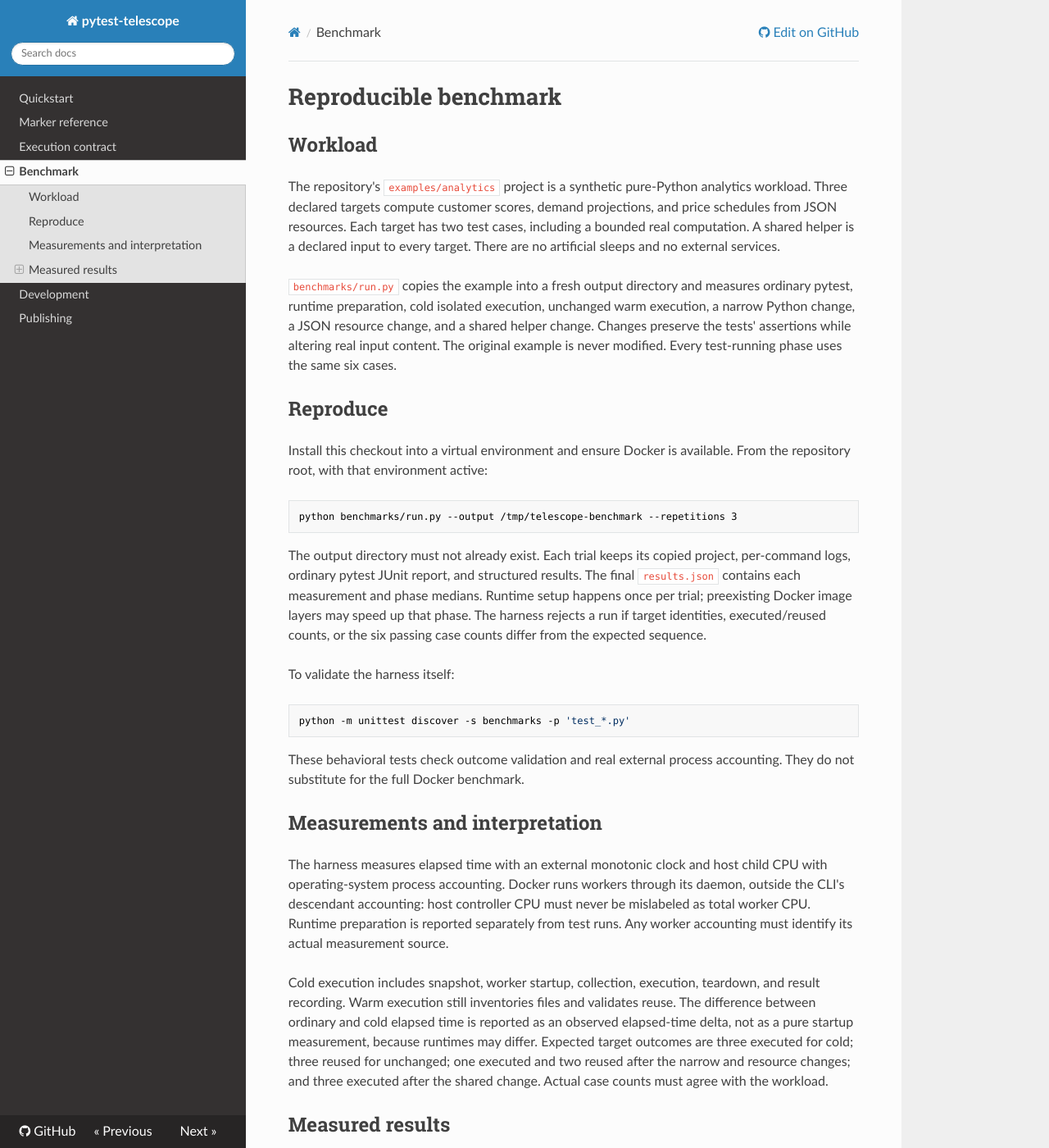
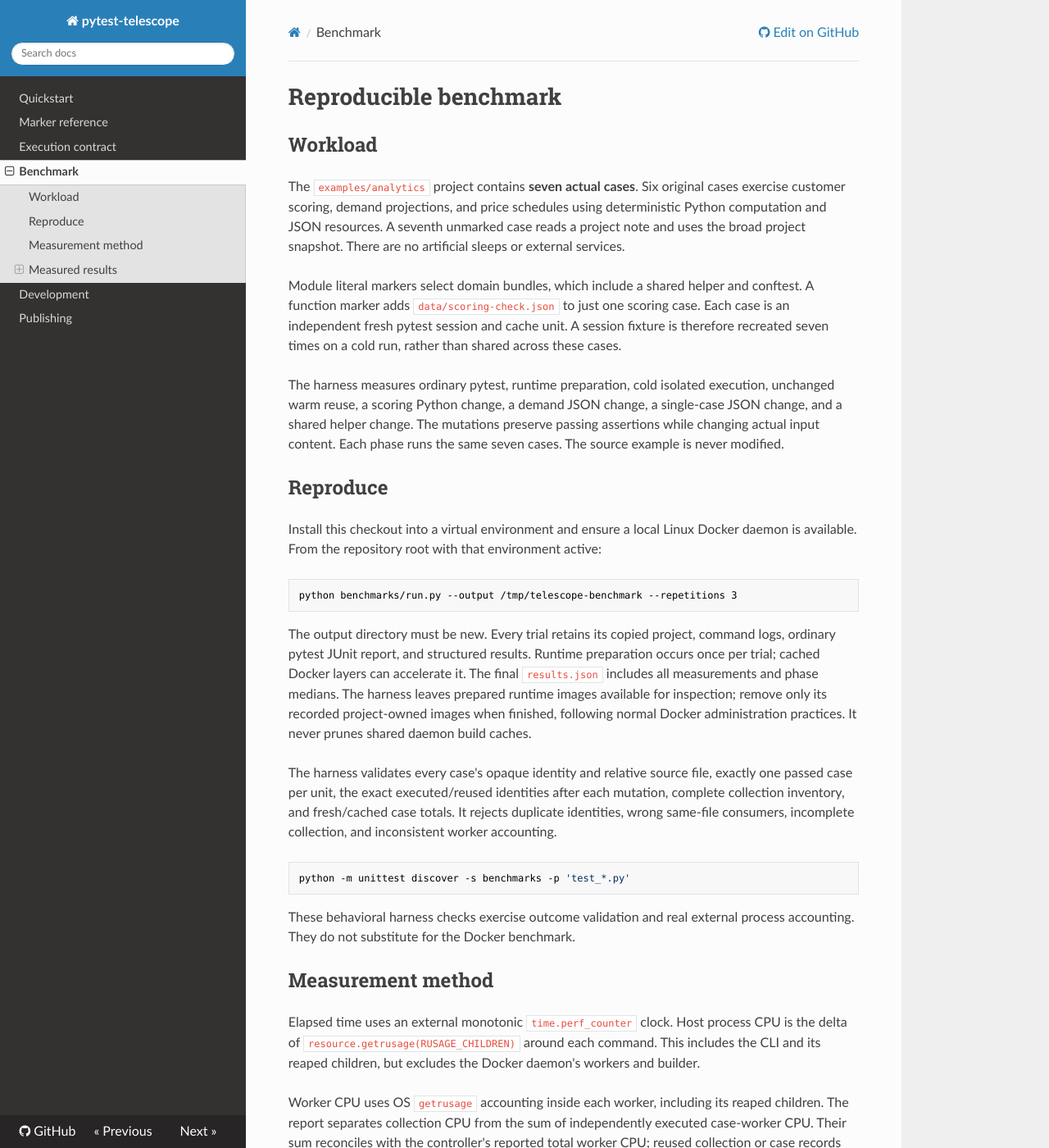
Before and after one commit to xu-hao/pytest-telescope, an MkDocs documentation site: the page built from docs/benchmark.md, in a window 1280 px wide and 1400 px high. Shown: the whole window at 82% size. Built offline with MkDocs 1.6.1, drawn with Linux system fonts in a browser that asks for light colours; nearby versions of some CDN libraries; some of the changed text lies outside the part shown.

Commit message:
Measure independent cases and broad inputs in the analytics benchmark
Refs #8 — qualify execution and reuse with reproducible workload measurements. Refs #12 — provide per-case marker behavior, broad defaults, and independent cache results.

````diff
--- a/docs/benchmark.md
+++ b/docs/benchmark.md
@@ -2,119 +2,130 @@
 
 ## Workload
 
-The repository's `examples/analytics` project is a synthetic pure-Python analytics
-workload. Three declared targets compute customer scores, demand projections, and price
-schedules from JSON resources. Each target has two test cases, including a bounded real
-computation. A shared helper is a declared input to every target. There are no
-artificial sleeps and no external services.
+The `examples/analytics` project contains **seven actual cases**. Six original cases
+exercise customer scoring, demand projections, and price schedules using deterministic
+Python computation and JSON resources. A seventh unmarked case reads a project note and
+uses the broad project snapshot. There are no artificial sleeps or external services.
 
-`benchmarks/run.py` copies the example into a fresh output directory and measures
-ordinary pytest, runtime preparation, cold isolated execution, unchanged warm execution,
-a narrow Python change, a JSON resource change, and a shared helper change. Changes
-preserve the tests' assertions while altering real input content. The original example
-is never modified. Every test-running phase uses the same six cases.
+Module literal markers select domain bundles, which include a shared helper and
+conftest. A function marker adds `data/scoring-check.json` to just one scoring case.
+Each case is an independent fresh pytest session and cache unit. A session fixture is
+therefore recreated seven times on a cold run, rather than shared across these cases.
+
+The harness measures ordinary pytest, runtime preparation, cold isolated execution,
+unchanged warm reuse, a scoring Python change, a demand JSON change, a single-case JSON
+change, and a shared helper change. The mutations preserve passing assertions while
+changing actual input content. Each phase runs the same seven cases. The source example
+is never modified.
 
 ## Reproduce
 
-Install this checkout into a virtual environment and ensure Docker is available. From
-the repository root, with that environment active:
+Install this checkout into a virtual environment and ensure a local Linux Docker daemon
+is available. From the repository root with that environment active:
 
 ```sh
 python benchmarks/run.py --output /tmp/telescope-benchmark --repetitions 3
 ```
 
-The output directory must not already exist. Each trial keeps its copied project,
-per-command logs, ordinary pytest JUnit report, and structured results. The final
-`results.json` contains each measurement and phase medians. Runtime setup happens once
-per trial; preexisting Docker image layers may speed up that phase. The harness rejects
-a run if target identities, executed/reused counts, or the six passing case counts
-differ from the expected sequence.
+The output directory must be new. Every trial retains its copied project, command logs,
+ordinary pytest JUnit report, and structured results. Runtime preparation occurs once
+per trial; cached Docker layers can accelerate it. The final `results.json` includes
+all measurements and phase medians. The harness leaves prepared runtime images available
+for inspection; remove only its recorded project-owned images when finished, following
+normal Docker administration practices. It never prunes shared daemon build caches.
 
-To validate the harness itself:
+The harness validates every case's opaque identity and relative source file, exactly one
+passed case per unit, the exact executed/reused identities after each mutation, complete
+collection inventory, and fresh/cached case totals. It rejects duplicate identities,
+wrong same-file consumers, incomplete collection, and inconsistent worker accounting.
 
 ```sh
 python -m unittest discover -s benchmarks -p 'test_*.py'
 ```
 
-These behavioral tests check outcome validation and real external process accounting.
-They do not substitute for the full Docker benchmark.
+These behavioral harness checks exercise outcome validation and real external process
+accounting. They do not substitute for the Docker benchmark.
 
-## Measurements and interpretation
+## Measurement method
 
-The harness measures elapsed time with an external monotonic clock and host child CPU
-with operating-system process accounting. Docker runs workers through its daemon,
-outside the CLI's descendant accounting: host controller CPU must never be mislabeled as
-total worker CPU. Runtime preparation is reported separately from test runs. Any worker
-accounting must identify its actual measurement source.
+Elapsed time uses an external monotonic `time.perf_counter` clock. Host process CPU is
+the delta of `resource.getrusage(RUSAGE_CHILDREN)` around each command. This includes the
+CLI and its reaped children, but excludes the Docker daemon's workers and builder.
 
-Cold execution includes snapshot, worker startup, collection, execution, teardown, and
-result recording. Warm execution still inventories files and validates reuse. The
-difference between ordinary and cold elapsed time is reported as an observed
-elapsed-time delta, not as a pure startup measurement, because runtimes may differ.
-Expected target outcomes are three executed for cold; three reused for unchanged; one
-executed and two reused after the narrow and resource changes; and three executed after
-the shared change. Actual case counts must agree with the workload.
+Worker CPU uses OS `getrusage` accounting inside each worker, including its reaped
+children. The report separates collection CPU from the sum of independently executed
+case-worker CPU. Their sum reconciles with the controller's reported total worker CPU;
+reused collection or case records contribute zero current worker time/CPU. None of
+these columns claims total Docker daemon resource consumption.
+
+Cold runs include frozen input construction, separate inventory collection, seven fresh
+case sessions, teardown, and recording. Warm runs still enumerate/freeze project inputs
+and check keys, but a fully warm inventory-and-result hit starts no containers. Changed
+input content refreshes collection while unrelated case results can remain reusable.
+
+The report also retains controller setup time through inventory resolution, excluding
+the collection worker-session duration, and external elapsed minus all collection/case
+worker-session durations. The latter includes CLI/bootstrap,
+container lifecycle, cache handling and cleanup. It is not a pure startup measurement;
+these timing categories overlap and must not be added together.
 
 ## Measured results
 
-Measured on 2026-10-19, with 3 complete trials. Every scenario passed its expected
-target identity and case-count checks. Times below are medians in seconds; no artificial
-delays are used.
+Measured on 2026-10-19 with **three complete trials** using an installed
+pytest-telescope 0.1.0a2 wheel. Every trial passed all identity, case-count, invalidation,
+and collection-accounting checks. Times below are medians in seconds. Each column is
+computed independently, so component medians need not sum exactly to the total median.
 
-| Scenario | External elapsed | Host process CPU | Worker CPU | Preflight + snapshot | Non-session elapsed |
+| Scenario | External elapsed | Host process CPU | Total worker CPU | Collection CPU | Case-worker CPU |
 | --- | ---: | ---: | ---: | ---: | ---: |
-| Ordinary pytest | 0.916 | 0.899 | — | — | — |
-| Runtime preparation | 0.414 | 0.248 | — | — | — |
-| Cold isolated | 2.517 | 0.467 | 1.507 | 0.107 | 1.371 |
-| Warm unchanged | 0.164 | 0.179 | 0.000 | 0.105 | 0.164 |
-| Narrow Python change | 0.965 | 0.270 | 0.516 | 0.105 | 0.573 |
-| JSON resource change | 0.915 | 0.275 | 0.486 | 0.105 | 0.553 |
-| Shared helper change | 2.517 | 0.468 | 1.508 | 0.107 | 1.364 |
+| Ordinary pytest | 0.916 | 0.913 | — | — | — |
+| Runtime preparation | 0.414 | 0.262 | — | — | — |
+| Cold isolated | 4.872 | 0.989 | 2.498 | 0.205 | 2.286 |
+| Warm unchanged | 0.164 | 0.191 | 0.000 | 0.000 | 0.000 |
+| Scoring Python change | 2.368 | 0.583 | 1.090 | 0.205 | 0.891 |
+| Demand JSON change | 2.318 | 0.582 | 1.083 | 0.200 | 0.883 |
+| Single-case JSON change | 1.867 | 0.485 | 0.905 | 0.204 | 0.702 |
+| Shared helper change | 4.821 | 0.990 | 2.480 | 0.206 | 2.280 |
 
-| Scenario | Executed / reused targets | Fresh / cached passing cases |
-| --- | ---: | ---: |
-| Ordinary pytest | Not applicable | 6 / 0 |
-| Cold isolated | 3 / 0 | 6 / 0 |
-| Warm unchanged | 0 / 3 | 0 / 6 |
-| Narrow Python change | 1 / 2 | 2 / 4 |
-| JSON resource change | 1 / 2 | 2 / 4 |
-| Shared helper change | 3 / 0 | 6 / 0 |
+| Scenario | Collection | Fresh / cached passing cases |
+| --- | --- | ---: |
+| Cold isolated | executed | 7 / 0 |
+| Warm unchanged | reused | 0 / 7 |
+| Scoring Python change | executed | 3 / 4 |
+| Demand JSON change | executed | 3 / 4 |
+| Single-case JSON change | executed | 2 / 5 |
+| Shared helper change | executed | 7 / 0 |
 
-All trials had zero failed, skipped, or infrastructure-error cases. The counts above
-were identical across trials. Runtime preparation is separate from the cold run and
-benefited from already cached Docker base/dependency layers; it does not estimate a
-first image download on a new host.
+All runs have seven collected/passed cases and no failed, skipped, unselected, or
+infrastructure-error cases. The counts are identical across all three trials. Ordinary
+pytest executes all seven in one host session and has no telescope result-reuse counts.
 
-`Preflight + snapshot` is the controller-reported time spent validating the
-manifest/runtime and constructing snapshots. `Non-session elapsed` is measured external
-elapsed time minus summed worker-session durations; it also includes CLI/bootstrap,
-container lifecycle, cache handling, and cleanup. These two columns overlap and must not
-be added together. Host process CPU excludes the Docker daemon and builder; worker CPU
-is reported separately using worker OS accounting. Neither column claims to measure
-total daemon resource consumption.
+The scoring Python and demand JSON changes each rerun their two domain cases **plus the
+broad case**, leaving four cached successes. The single-case resource change reruns its
+one scoring consumer **plus the broad case**, leaving five cached successes. It does not
+rerun only one physical case. The shared helper change reruns all seven.
 
-The measured cold elapsed delta relative to ordinary pytest was 1.602 seconds. That is
-an observed difference between two execution paths, not a pure startup measurement. Warm
-reuse was faster on this workload; cold execution and the shared-helper rerun cost more.
-Narrow changes approached the ordinary baseline. The small six-case workload exposes
-fixed costs, and these measurements do not predict the benefit for a different suite.
+Runtime preparation is separate from cold execution and benefited from preexisting
+Docker layers. It does not estimate a first image download on a new host. The observed
+cold-minus-ordinary elapsed delta is 3.956 seconds, measuring complete different
+execution paths rather than pure startup overhead. Small cases expose container and
+collection costs; these measurements do not predict gains for a different suite.
 
-### Measurement environment
+### Environment and evidence
 
 - Host: Linux 6.8.0-147-generic, x86_64, 24 logical CPUs.
-- Host interpreter: Python 3.12.3, pytest 8.3.5, pytest-telescope 0.1.0a1.
-- Worker limits: one CPU and 512 MiB memory per target; pinned Python 3.12 base
-  and runtime contents are specified in the [execution contract](execution-contract.md).
-- Ordinary pytest disables third-party plugin auto-loading, matching the
-  controlled worker plugin policy. This baseline uses host pytest 8.3.5; workers
-  use pytest 9.1.1. Host and worker Python builds can also differ. The comparison
-  measures these complete paths, not a controlled same-interpreter startup cost.
-- Each trial owns its project runtime; immutable image IDs are recorded per
-  trial in the structured data. Project ownership can give equivalent runtime
-  recipes distinct image IDs.
+- Host interpreter: Python 3.12.3, pytest 9.1.1, pytest-telescope 0.1.0a2.
+- Workers use the pinned Python 3.12 runtime and pytest 9.1.1 specified in the
+  [execution contract](execution-contract.md), with one CPU and 512 MiB per worker.
+- Ordinary pytest disables plugin auto-loading and explicitly loads telescope only to
+  register its markers; it does not enable isolated execution. Host and worker Python
+  builds can differ, so this is not a controlled same-interpreter startup comparison.
+- Each trial prepares a project-owned image. Equivalent runtime contents may have
+  different immutable image IDs because ownership differs. Recorded images from this
+  qualification were removed after measurement; shared Docker build caches were left
+  untouched.
 
-The [structured
-measurements](https://github.com/xu-hao/pytest-telescope/blob/main/benchmarks/results/linux-docker.json)
-include every trial, runtime identity, installed runner implementation hash, counts, and
-medians. Raw command logs and copied projects remain local to the benchmark output
-directory and are not release artifacts.
+The [structured measurements](https://github.com/xu-hao/pytest-telescope/blob/main/benchmarks/results/linux-docker.json)
+contain every trial, runtime identity, installed runner digest, case outcomes, collection
+work, and medians. Raw command logs and copied projects remain local and are not release
+artifacts. These per-case a2 results replace the earlier file/group measurements.
````
Also changed, not shown: README.md (+2 -1 lines), examples/analytics/README.md (+25 -13 lines), 10 other files.
